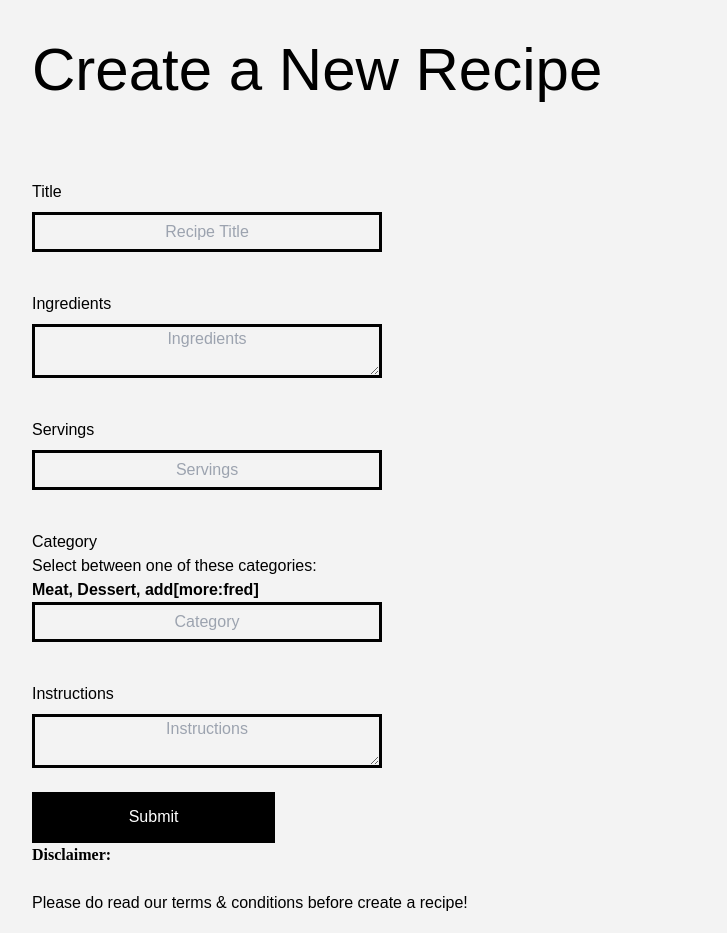
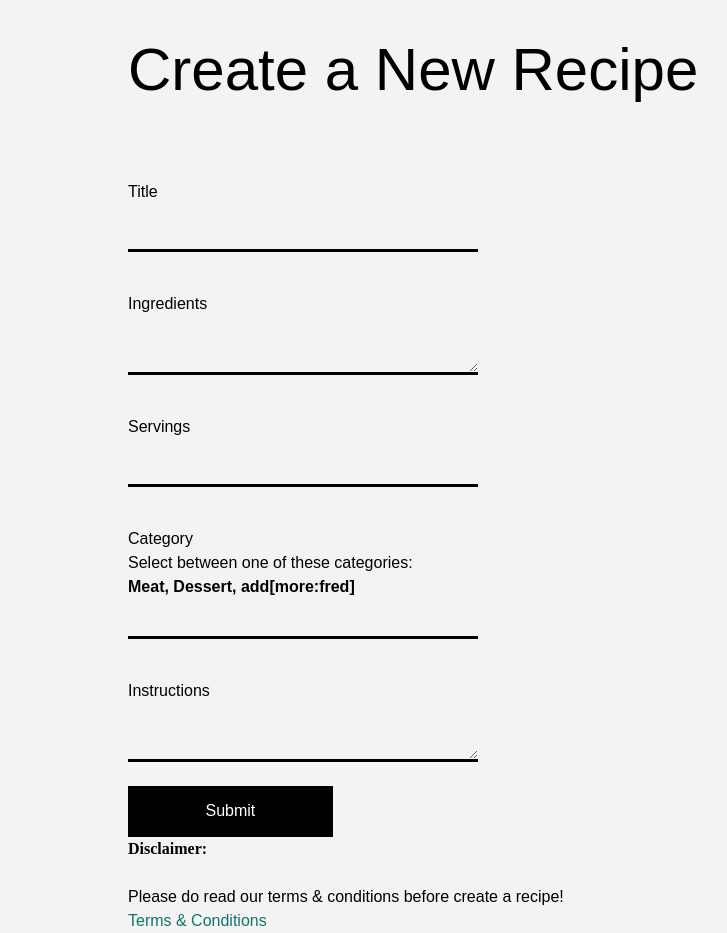
Before and after one commit to FrederickBizzardo/Flavors-API, a Flask app: page /create in a window 1280 px wide. Shown: the part 88-1021 px from the top of the page, without its empty margins (0-727 px from the left). Before the commit the page ends 999 px from the top, so only its background shows below. Run offline with Flask 3, Linux system fonts and the light colour scheme; style sheets or scripts are compiled from the project's sources; some libraries are stand-ins or nearby versions; some web fonts are replaced.

Commit message:
major updates and intergrations:

```diff
--- a/flavorsapi.py
+++ b/flavorsapi.py
@@ -868,6 +868,16 @@ def terms():
     return render_template('terms.html')
 
 
+@app.route('/about', methods=['GET'])
+def about():
+    return render_template('about.html')
+
+
+@app.route('/contact', methods=['GET'])
+def contact():
+    return render_template('contact.html')
+
+
 @app.route('/login', methods=['GET', 'POST'])
 def login():
     if request.method == 'POST':
@@ -1045,6 +1055,7 @@ def create():
         title = request.form['title']
         ingredients = request.form['ingredients']
         servings = request.form['servings']
+        category = request.form['recipe_category']
         instructions = request.form['instructions']
 
         if not title:
--- a/static/css/style.css
+++ b/static/css/style.css
@@ -201,3 +201,15 @@ li a {
 .submit {
     font-family: onest-black, sans-serif;
 }
+
+.create {
+    border-top: hidden;
+    border-left: hidden;
+    border-right: hidden;
+}
+
+.create {
+    border-top: hidden;
+    border-left: hidden;
+    border-right: hidden;
+}
--- a/templates/all_recipe.html
+++ b/templates/all_recipe.html
@@ -8,14 +8,14 @@
 {% extends 'base.html' %}
 {% block content %}
     <div class="bg-[#f3f3f3]">
-    <div class="pt-32 px-8">
+    <div class="pt-32 px-32">
         <div>
             <h1 class="text-6xl">Recipes by Category</h1>
         </div>
-        <section class="pt-6">
+        <section class="pt-10 pb-10">
             <ul>
              {% for category in categories %}
-                 <h1><a href="{{ url_for('category_recipe', category=category) }}">{{ category }}</a></h1>
+                 <h1 class="pb-2 text-lg"><a href="{{ url_for('category_recipe', category=category) }}">{{ category }}</a></h1>
              {% endfor %}
             </ul>
         </section>
--- a/templates/base.html
+++ b/templates/base.html
@@ -31,10 +31,10 @@
                 <a class="" href="{{url_for('create')}}">New Recipe</a>
                 </li>
                 <li class="text-black pt-2">
-                    <a class=" text-black" href="#">Contact</a>
+                    <a class=" text-black" href="{{url_for('contact')}}">Contact</a>
                 </li>
                 <li class="text-black pt-2">
-                    <a class=" text-black" href="#">About</a>
+                    <a class=" text-black" href="{{url_for('about')}}">About</a>
                 </li>
                 <li class="text-white pr-4">
                     <a href="{{url_for('login')}}"><button class=" w-[150%] h-[100%] bg-black rounded-xl text-white">Log In</button></a>
--- a/templates/create.html
+++ b/templates/create.html
@@ -7,14 +7,14 @@
 
 
 {% block content %}
-    <div class="pt-32 px-8">
+    <div class="pt-32 px-32">
     <h1 class="text-6xl pb-20">Create a New Recipe</h1>
 
 
-        <div class="form-group">
+        <div class="">
             <h1 class="pb-2">Title</h1>
             <input type="text" name="title"
-               placeholder="Recipe Title" class="bg-[#f3f3f3] h-[40px] form-control"
+               placeholder="" class="bg-[#f3f3f3] create h-[40px]"
                value="{{ request.form['title'] }}"></input>
         </div>
 
@@ -25,8 +25,8 @@
     <div class="form-group pt-10">
 
         <h1 class="pb-2">Ingredients</h1>
-        <textarea name="ingredients" placeholder="Ingredients"
-                  class="form-control h-auto bg-[#f3f3f3]">{{ request.form['ingredients'] }}</textarea>
+        <textarea name="ingredients" placeholder=""
+                  class="form-control create h-auto bg-[#f3f3f3]">{{ request.form['ingredients'] }}</textarea>
     </div>
         <!--<div class="add">
             <button class="second_btn" name='ingredients'>Add</button>
@@ -40,7 +40,7 @@
     <div class="form-group pt-10">
         <h1 class="pb-2">Servings</h1>
         <input type="text" name="servings"
-               placeholder="Servings" class="form-control h-[40px] bg-[#f3f3f3]"
+               placeholder="" class="form-control create h-[40px] bg-[#f3f3f3]"
                value="{{ request.form['servings'] }}"></input>
     </div>
 
@@ -49,14 +49,14 @@
             <p>Select between one of these categories:<br/>
             <span class="pb-2 font-bold">Meat, Dessert, add[more:fred]</span></p>
             <input type="text" name="category"
-               placeholder="Category" class="form-control h-[40px] bg-[#f3f3f3]"
+               placeholder="" class="form-control create h-[40px] bg-[#f3f3f3]"
                value="{{ request.form['recipe_category'] }}">
         </div>
 
     <div class="form-group pt-10">
         <h1 class="pb-2">Instructions</h1>
-        <textarea name="instructions" placeholder="Instructions"
-                  class="form-control bg-[#f3f3f3] h-auto">{{ request.form['instructions'] }}</textarea>
+        <textarea name="instructions" placeholder=""
+                  class="form-control create bg-[#f3f3f3] h-auto">{{ request.form['instructions'] }}</textarea>
         <!--<div class="add_instruct">
             <button class="second_btn" name='instructions'>Add</button>
         </div>
@@ -74,7 +74,8 @@
 <div class="box">
     <span class='discl'>Disclaimer:</span><br><br>
     <p>
-        Please do read our terms & conditions before create a recipe!
+        Please do read our terms & conditions before create a recipe!<br/>
+        <span class="font-OnestB text-teal-700 text-smaller"><a href="{{url_for('terms')}}">Terms &amp; Conditions</a></span>
     </p>
 </div>
     </div>
--- a/templates/dashboard.html
+++ b/templates/dashboard.html
@@ -7,7 +7,7 @@
 <body>
 {% extends 'base.html' %}
 {% block content %}
-    <div class="pt-32 px-8">
+    <div class="pt-32 px-32">
         <h1 class="font-OnestB text-6xl pb-10">Dashboard</h1>
         <p class="font-black">Welcome, {{ username }}!</p>
         <p>Your email: {{ email }}</p>
--- a/templates/recipes.html
+++ b/templates/recipes.html
@@ -3,7 +3,7 @@
 <title>{{ recipe['title'] }}</title>
 
 {% block content %}
-    <div class="pt-32 px-8">
+    <div class="pt-32 px-32">
     <h2>{% block title %} {{ recipe['title'] }} {% endblock %}</h2>
     <img src="{{ url_for('image', id=recipe['rep_id']) }}" alt="{{ recipe['title'] }}" class="img-fluid">
     <span class="text-white bg-red-600 w-auto h-[2%]">Servings: {{ recipe['servings'] }}</span><br/>
```
Also changed, not shown: templates/about.html (added, +26 -0 lines), templates/category_recipe.html (+4 -3 lines), templates/contact.html (added, +17 -0 lines).
